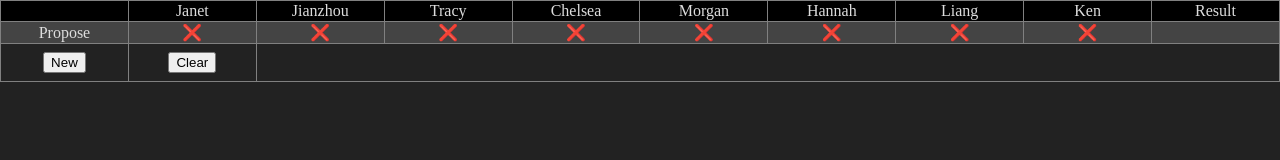
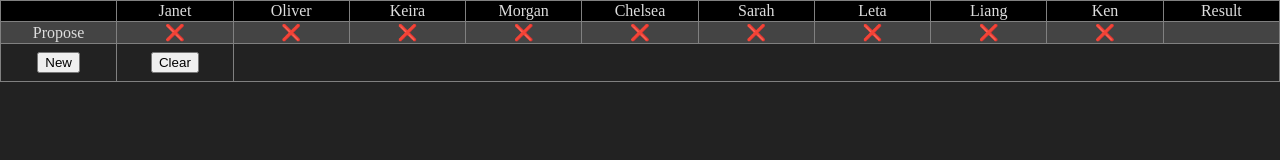
Before and after one commit to evangambit/AvalonNotes, a plain HTML site: page index.html in a window 1280 px wide. Drawn offline with Linux system fonts and the light colour scheme.

Commit message:
update names

```diff
--- a/index.html
+++ b/index.html
@@ -206,11 +206,12 @@ window.addEventListener('load', () => {
     gState = MotherState.from_json(JSON.parse(window.localStorage.getItem('state')));
   } else {
     gState.add_player('Janet');
-    gState.add_player('Jianzhou');
-    gState.add_player('Tracy');
+    gState.add_player('Oliver');
+    gState.add_player('Keira');
+    gState.add_player('Morgan');
     gState.add_player('Chelsea');
-    gState.add_player('Morgan');
-    gState.add_player('Hannah');
+    gState.add_player('Sarah');
+    gState.add_player('Leta');
     gState.add_player('Liang');
     gState.add_player('Ken');
     gState.add_row(new RowState('Propose', [], ''));
```
